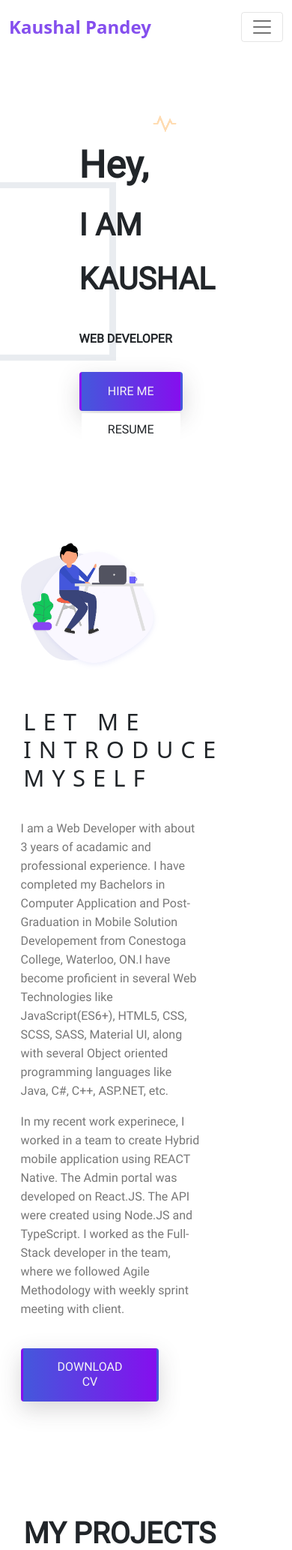
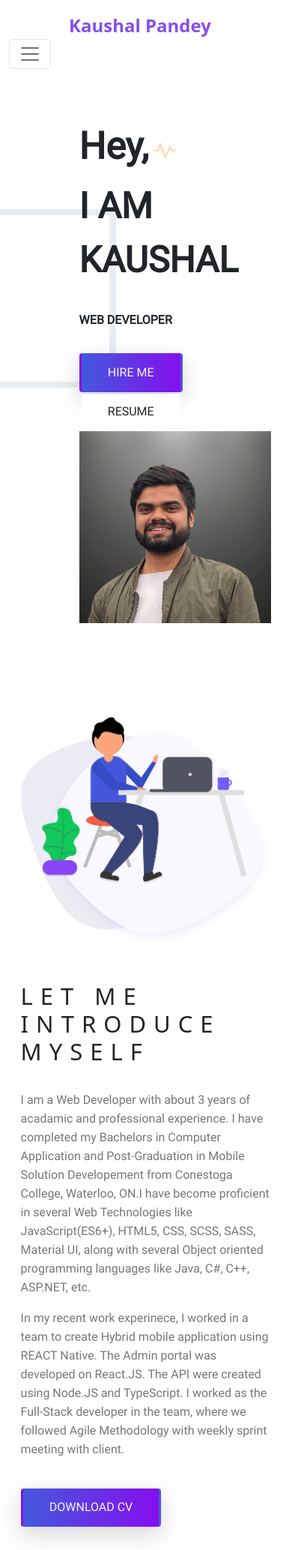
Before and after one commit to kaushalpandey1510/portfolio, a PHP site: page / in a window 390 px wide; the page is wider, and only the part inside the window is pictured. Shown: the top 2067 px of that part at 75% size. Run offline with PHP 8.4, Linux system fonts and the light colour scheme.

Commit message:
css changes to mobile screen

```diff
--- a/CSS/responsive.css
+++ b/CSS/responsive.css
@@ -1,68 +1,16 @@
-
-/* 340px or less */
-@media only screen and (max-width: 340px){
-    .header_area .main-menu .navbar,
-    .header_area .main_menu .navbar .navbar-brand{
-        padding: 0 2rem 0 0;
-        margin: 0%;
-        justify-content: center;
-    }
-    .site-main .site-banner .site-title h1{
-        font-size: 41px;
-    }
-    .site-main .site-banner .site-title h3{
-        padding-top: 7rem;
-    }
-
-    .site-main .site-banner .banner-image > img{
-        display: none;
-    }
-    .site-main .about-area,
-    .site-main .about-area .about-title h2,
-    .site-main .about-area .about-title p
-    {
-        width: 15rem;
-        padding: 2%;
-
-    }
-
-    .site-main .project-area .container .row .our-project > img {
-        width: 90%;
-        padding: 5%;
-    }
-}
-
-@media only screen and (min-device-width : 341px) and (max-device-width : 896px)
+@media only screen and (max-device-width : 791px)
 {
     .header_area .main-menu .navbar,
     .header_area .main_menu .navbar .navbar-brand{
         padding: 0 2rem 0 0;
         margin: 0%;
-        justify-content: center;
     }
-    .site-main .site-banner .site-title h1{
-        font-size: 41px;
-    }
-    .site-main .site-banner .site-title h3{
-        padding-top: 7rem;
-    }
-
     .site-main .site-banner .banner-image > img{
         display: none;
     }
-    .site-main .about-area,
-    .site-main .about-area .about-title h2,
-    .site-main .about-area .about-title p
-    {
-        width: 15rem;
-        padding: 2%;
-
-    }
-
-    .site-main .project-area .container .row .our-project > img {
-        width: 90%;
-        padding: 5%;
-    }
+	.site-main .project-area .grid {
+    padding: 0 2rem;
+}
 }
 
 
--- a/home.html
+++ b/home.html
@@ -8,7 +8,7 @@
     <link rel="shortcut icon" type="image/jpg" href="./img/fav-icon.jpg"/>
 
     <!-- Bootstrap css-->
-    <link rel="stylesheet" href="./CSS/bootstrap.min.css">
+    <link href="https://cdn.jsdelivr.net/npm/bootstrap@5.0.1/dist/css/bootstrap.min.css" rel="stylesheet" integrity="sha384-+0n0xVW2eSR5OomGNYDnhzAbDsOXxcvSN1TPprVMTNDbiYZCxYbOOl7+AMvyTG2x" crossorigin="anonymous">
 
     <!-- Font awesome icons -->
     <link rel="stylesheet" href="./CSS/all.min.css">
```
